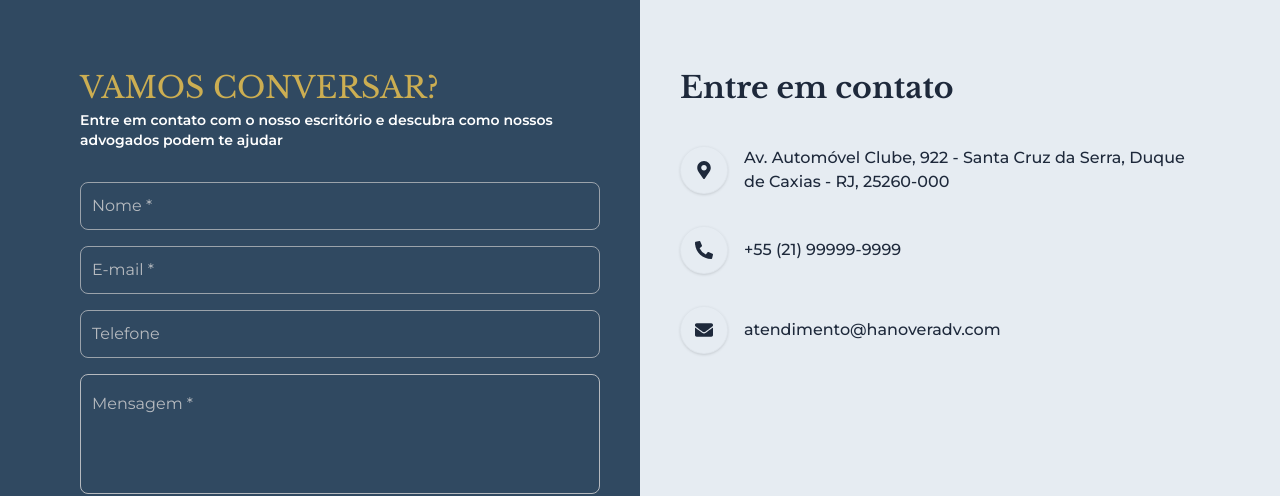
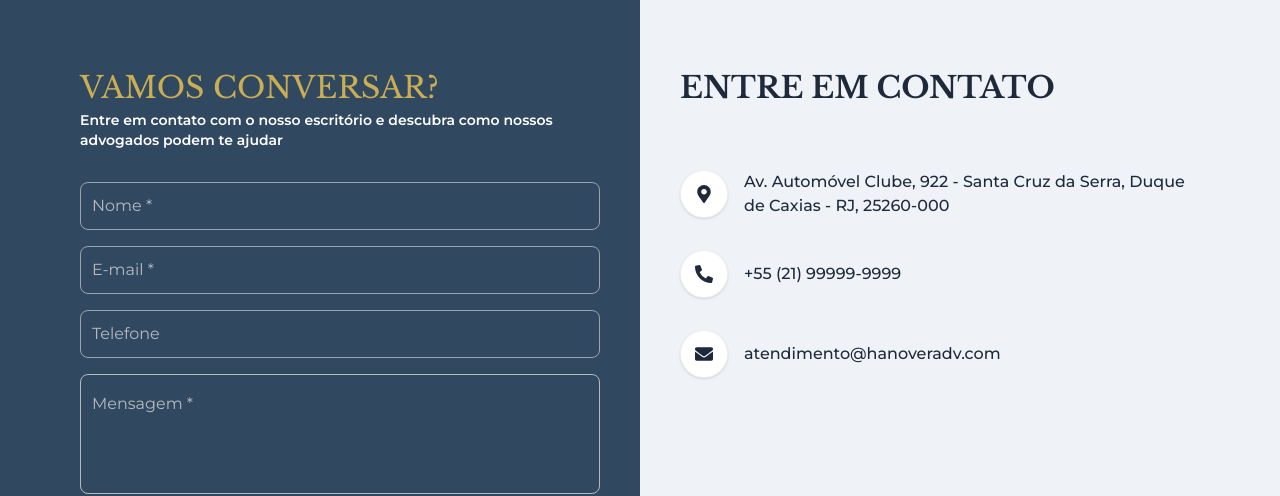
Before and after one commit to Wudson-Batista/hanover_advocacia, a React (Vite) app: page / in a window 1280 px wide. Shown: the part 2550-3046 px from the top of the page. Built offline with nearby package versions, Linux system fonts and the light colour scheme.

Commit message:
Colors adjustments

```diff
--- a/index.html
+++ b/index.html
@@ -12,7 +12,7 @@
   <title>Hanover Advocacia</title>
 </head>
 
-<body class="bg-blue-grey-100/30">
+<body class="bg-blue-grey-50">
   <div id="root"></div>
   <script type="module" src="/src/main.jsx"></script>
 </body>
--- a/src/Components/ContactInfo.jsx
+++ b/src/Components/ContactInfo.jsx
@@ -2,8 +2,8 @@ import React from 'react'
 
 function ContactInfo({ info, icon }) {
     return (
-        <div className='flex md:flex-row flex-col max-md:text-center lg:gap-4 gap-2 items-center'>
-            <div className="shrink-0 phone border border-blue-grey-200/30 w-12 h-12 rounded-full flex justify-center items-center shadow">
+        <div className='flex md:flex-row flex-col max-md:text-center lg:gap-4 gap-2 items-center '>
+            <div className="bg-white shrink-0 phone border border-blue-grey-200/30 w-12 h-12 rounded-full flex justify-center items-center shadow">
                 {icon}
             </div>
             <p className='font-medium'>
--- a/src/Components/sections/ContactSection.jsx
+++ b/src/Components/sections/ContactSection.jsx
@@ -9,9 +9,9 @@ function ContactSection() {
         <section className='mb-16 bg-about'>
             <div className='grid lg:grid-cols-2'>
                 <Form></Form>
-                <div className='contact-info bg-blue-grey-100 max-lg:container lg:pe-20 py-20 lg:pl-10'>
-                    <h3 className='font-semibold md:text-3xl text-xl mb-1  font-serif'>Entre em contato</h3>
-                    <div className="contact-infos mt-10 flex flex-col gap-8">
+                <div className='contact-info bg-blue-grey-50 max-lg:container lg:pe-20 py-20 lg:pl-10'>
+                    <h3 className='font-semibold md:text-3xl text-xl mb-1 uppercase font-serif'>Entre em contato</h3>
+                    <div className="contact-infos mt-16 flex flex-col gap-8">
                         <ContactInfo
                             icon={<FaMapMarkerAlt className='text-lg'></FaMapMarkerAlt>}
                             info='Av. Automóvel Clube, 922 - Santa Cruz da Serra, Duque de Caxias - RJ, 25260-000'
--- a/tailwind.config.js
+++ b/tailwind.config.js
@@ -44,6 +44,7 @@ export default {
           900: '#0A3866',
         },
         'blue-grey': {
+          50: '#EFF2F6',
           100: '#E6ECF2',
           200: '#CED3D9',
           300: '#B6BABF',
```
